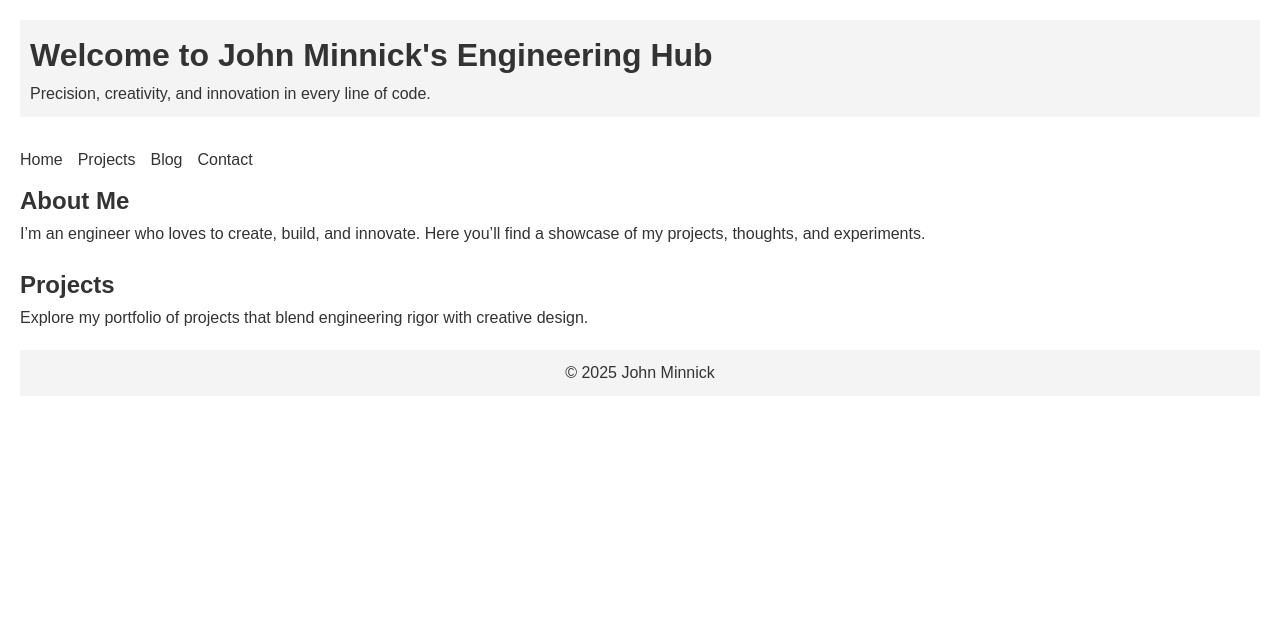
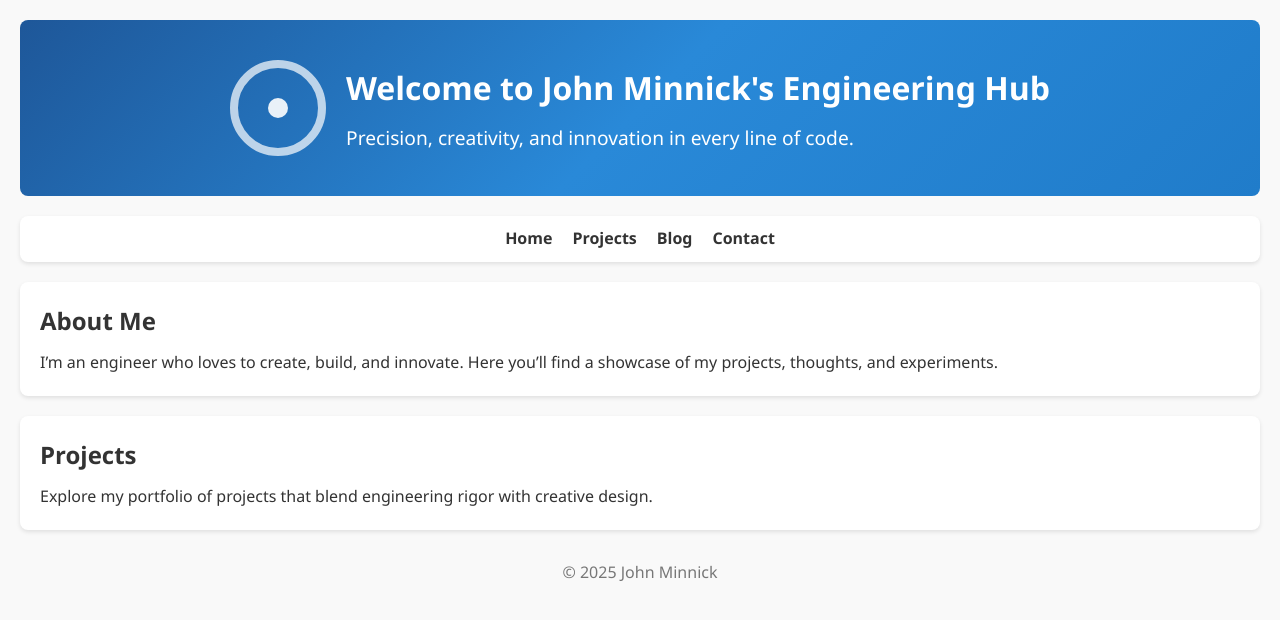
Before and after one commit to JohnMinnick/JohnMinnick.github.io, a plain HTML site: page index.html in a window 1280 px wide. Drawn offline with Linux system fonts and the light colour scheme.

Commit message:
Update styles.css

```diff
--- a/styles.css
+++ b/styles.css
@@ -1,47 +1,109 @@
-/* Reset some default styles */
+/* Reset default margins and paddings */
 body, h1, h2, p, ul, li {
   margin: 0;
   padding: 0;
 }
 
-/* Basic styling for body and container elements */
+/* Overall page styling */
 body {
-  font-family: Arial, sans-serif;
+  font-family: 'Segoe UI', Tahoma, Geneva, Verdana, sans-serif;
   line-height: 1.6;
+  background-color: #f9f9f9;
+  color: #333;
   padding: 20px;
-  background-color: #fff;
-  color: #333;
 }
 
-/* Header styling */
-header {
-  background-color: #f4f4f4;
-  padding: 10px;
+/* Hero section styling with flair */
+header .hero {
+  display: flex;
+  align-items: center;
+  justify-content: center;
+  background: linear-gradient(135deg, #1e5799 0%, #2989d8 50%, #207cca 100%);
+  color: #fff;
+  padding: 40px 20px;
+  border-radius: 8px;
   margin-bottom: 20px;
+  position: relative;
+  overflow: hidden;
+}
+
+header .hero .gear {
+  width: 80px;
+  height: 80px;
+  border: 8px solid rgba(255, 255, 255, 0.7);
+  border-radius: 50%;
+  margin-right: 20px;
+  animation: rotate 5s linear infinite;
+  cursor: pointer;
+}
+
+header .hero .gear::before {
+  content: '';
+  position: absolute;
+  top: 50%;
+  left: 50%;
+  width: 20px;
+  height: 20px;
+  background: rgba(255, 255, 255, 0.9);
+  border-radius: 50%;
+  transform: translate(-50%, -50%);
+}
+
+header .hero .hero-text h1 {
+  font-size: 2rem;
+  margin-bottom: 10px;
+}
+
+header .hero .hero-text p {
+  font-size: 1.2rem;
+}
+
+/* Gear rotation animation */
+@keyframes rotate {
+  from { transform: rotate(0deg); }
+  to { transform: rotate(360deg); }
 }
 
 /* Navigation menu styling */
 nav ul {
   list-style: none;
   display: flex;
-  gap: 15px;
+  justify-content: center;
+  gap: 20px;
   padding: 10px 0;
+  background-color: #fff;
+  border-radius: 8px;
+  box-shadow: 0 2px 4px rgba(0, 0, 0, 0.1);
+  margin-bottom: 20px;
 }
 
 nav a {
   text-decoration: none;
   color: #333;
+  font-weight: 600;
+  transition: color 0.3s;
 }
 
-/* Section styling */
-section {
+nav a:hover {
+  color: #2989d8;
+}
+
+/* Main content sections */
+main section {
   margin-bottom: 20px;
+  background: #fff;
+  padding: 20px;
+  border-radius: 8px;
+  box-shadow: 0 2px 4px rgba(0, 0, 0, 0.1);
+}
+
+main section h2 {
+  margin-bottom: 10px;
 }
 
 /* Footer styling */
 footer {
   text-align: center;
   padding: 10px;
-  background-color: #f4f4f4;
-  margin-top: 20px;
+  color: #777;
 }
```
